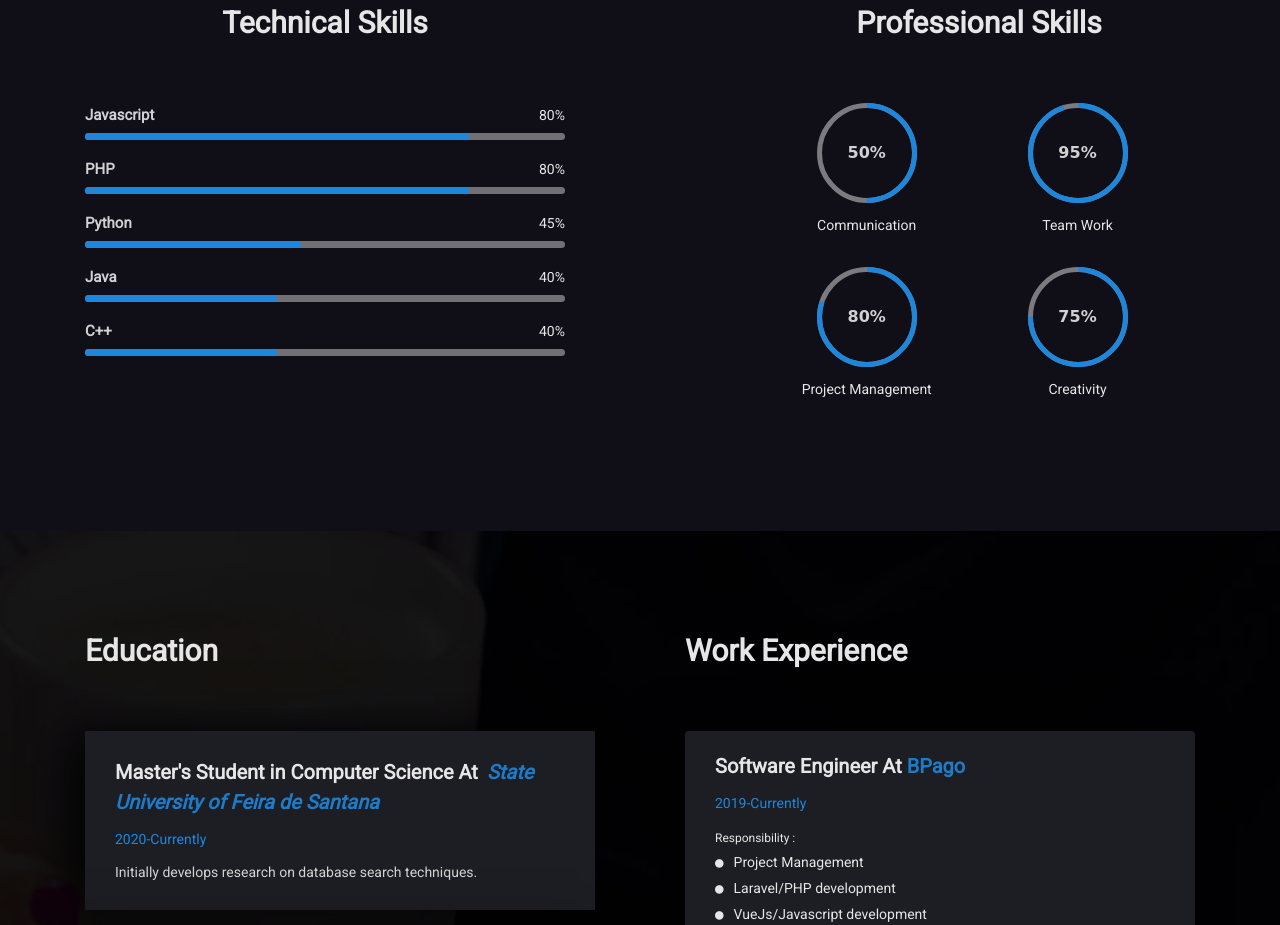
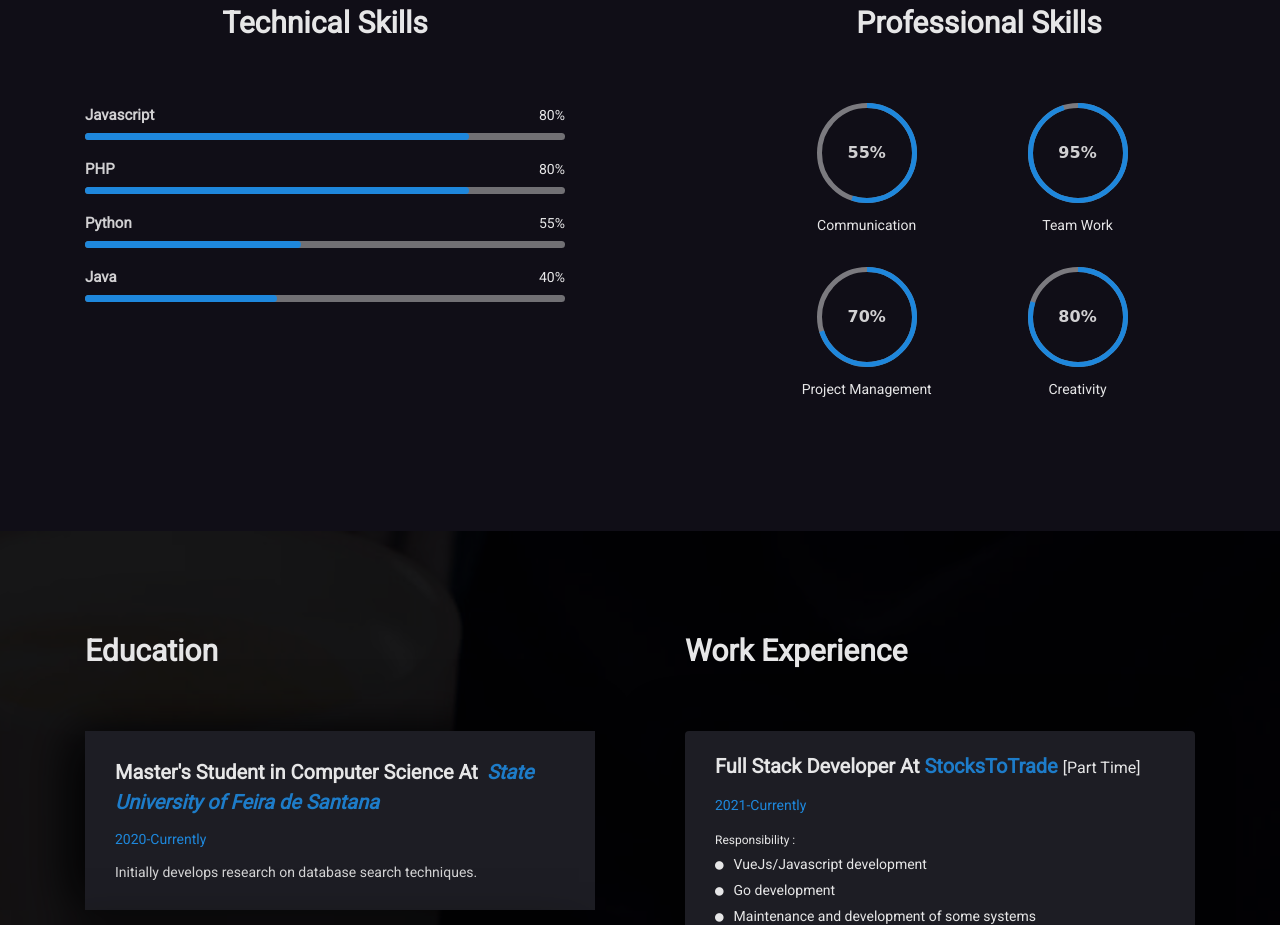
Before and after one commit to Otooo/otooo, a plain HTML site: page index.html in a window 1280 px wide. Shown: the part 1875-2800 px from the top of the page. Drawn offline with Linux system fonts and the light colour scheme; some packages are replaced by stand-ins of ours.

Commit message:
Update datas

```diff
--- a/index.html
+++ b/index.html
@@ -6,7 +6,7 @@
         <meta charset="utf-8">
         <meta http-equiv="X-UA-Compatible" content="IE=edge">
         <meta name="description" content="Oto Lopes cv/resume" />
-        <meta name="keywords" content="creative, cv, backend, software engineer, online cv, online resume, powerful portfolio, professional, professional resume, vcard " />
+        <meta name="keywords" content="creative, cv, fullstack developer, backend developer, frontend developer, software engineer, online cv, online resume, powerful portfolio, professional, professional resume, vcard " />
         <meta name="developer" content="Oto Lopes">
         <meta name="viewport" content="width=device-width, initial-scale=1, shrink-to-fit=no">
 
@@ -119,7 +119,7 @@
                                 </div>
 
                                 <h2 class="wow fadeInUp" data-wow-duration="0.8s" data-wow-delay="0.2s">Oto Lopes</h2>
-                                <h4 class="wow fadeInUp" data-wow-duration="0.8s" data-wow-delay="0.3s">Computer Engineer</h4>
+                                <h4 class="wow fadeInUp" data-wow-duration="0.8s" data-wow-delay="0.3s">Computer Engineer | Full Stack Developer</h4>
 
                                 <ul>
                                     <li class="wow fadeInUp" data-wow-duration="0.8s" data-wow-delay="0.4s"><i class="fa fa-envelope"></i><a href="mailto:otoengc@gmail.com">otoengc@gmail.com</a></li>
@@ -181,7 +181,9 @@
                                     <li><span>...</span></li>
                                 </ul>
                             </div>
-                            <a href="./curriculo.pdf" target="_blank" class="btn btn-fill wow fadeInUp" data-wow-duration="0.8s" data-wow-delay="0.4s">Downlaod CV <i class="fa fa-download"></i></a>
+                            <a href="./CV_OtoLopes.pdf" target="_blank" class="btn btn-fill wow fadeInUp" data-wow-duration="0.8s" data-wow-delay="0.4s">Downlaod CV <i class="fa fa-download"></i></a>
+                            <span style="padding-right: 15px;"></span>
+                            <a href="./Curriculo_OtoLopes.pdf" target="_blank" class="btn btn-fill wow fadeInUp" data-wow-duration="0.8s" data-wow-delay="0.4s">Baixar Currículo <i class="fa fa-download"></i></a>
                         </div>
                     </div>
                 </div>
@@ -420,7 +422,7 @@
                                             <div class="parcial">
                                                 <div class="info">
                                                     <div class="nome">Python</div>
-                                                    <div class="percentagem-num">45%</div>
+                                                    <div class="percentagem-num">55%</div>
                                                 </div>
                                                 <div class="progressBar">
                                                     <div class="percentagem" style="width: 45%;"></div>
@@ -438,7 +440,7 @@
                                                 </div>
                                             </div>
                                         </div>
-                                        <div class="candidatos">
+                                        <!-- <div class="candidatos">
                                             <div class="parcial">
                                                 <div class="info">
                                                     <div class="nome">C++</div>
@@ -448,7 +450,7 @@
                                                     <div class="percentagem" style="width: 40%;"></div>
                                                 </div>
                                             </div>
-                                        </div>
+                                        </div> -->
                                     </div>
                                 </div>
                             </div>
@@ -458,7 +460,7 @@
                                 <h3>Professional Skills</h3>
                                 <ul class="mh-professional-progress">
                                     <li>
-                                        <div class="mh-progress mh-progress-circle" data-progress="50"></div>
+                                        <div class="mh-progress mh-progress-circle" data-progress="55"></div>
                                         <div class="pr-skill-name">Communication</div>
                                     </li>
                                     <li>
@@ -466,11 +468,11 @@
                                         <div class="pr-skill-name">Team Work</div>
                                     </li>
                                     <li>
-                                        <div class="mh-progress mh-progress-circle" data-progress="80"></div>
+                                        <div class="mh-progress mh-progress-circle" data-progress="70"></div>
                                         <div class="pr-skill-name">Project Management</div>
                                     </li>
                                     <li>
-                                        <div class="mh-progress mh-progress-circle" data-progress="75"></div>
+                                        <div class="mh-progress mh-progress-circle" data-progress="80"></div>
                                         <div class="pr-skill-name">Creativity</div>
                                     </li>
                                 </ul>
@@ -516,12 +518,26 @@
                         </div>
                         <div class="col-sm-12 col-md-6">
                             <div class="mh-work">
-                                 <h3>Work Experience</h3>
+                                <h3>Work Experience</h3>
                                 <div class="mh-experience-deatils">
+                                     <!-- Work Experience Broad -->
+                                     <div class="mh-work-item dark-bg wow fadeInUp" data-wow-duration="0.8s" data-wow-delay="0.4s">
+                                        <h4>
+                                            Full Stack Developer At <a href="https://stockstotrade.com/">StocksToTrade</a>
+                                            <small>[Part Time]</small>
+                                        </h4>
+                                        <div class="mh-eduyear">2021-Currently</div>
+                                        <span>Responsibility :</span>
+                                        <ul class="work-responsibility">
+                                            <li><i class="fa fa-circle"></i>VueJs/Javascript development</li>
+                                            <li><i class="fa fa-circle"></i>Go development</li>
+                                            <li><i class="fa fa-circle"></i>Maintenance and development of some systems</li>
+                                        </ul>
+                                    </div>
                                     <!-- Work Experience Local -->
                                     <div class="mh-work-item dark-bg wow fadeInUp" data-wow-duration="0.8s" data-wow-delay="0.4s">
                                         <h4>Software Engineer At <a href="https://www.bpago.com.br/">BPago</a></h4>
-                                        <div class="mh-eduyear">2019-Currently</div>
+                                        <div class="mh-eduyear">2019-2021</div>
                                         <span>Responsibility :</span>
                                         <ul class="work-responsibility">
                                             <li><i class="fa fa-circle"></i>Project Management</li>
```
Also changed, not shown: assets/images/hero.png (deleted), 4 other files.
